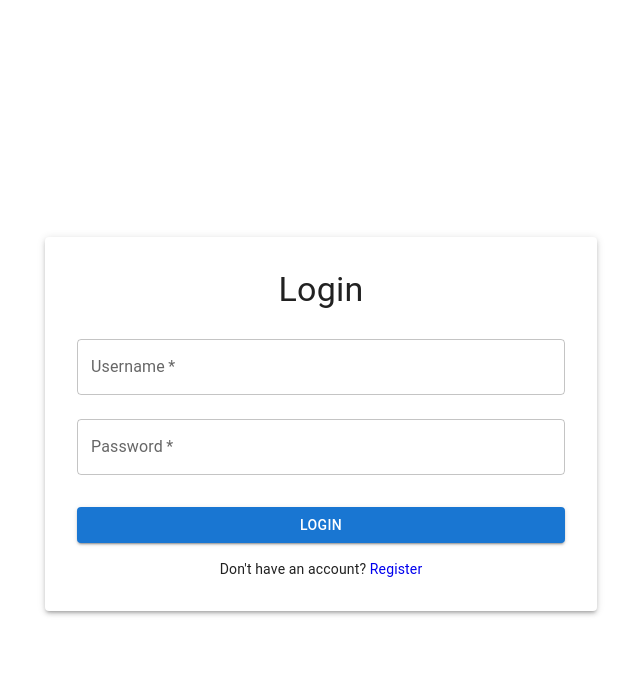
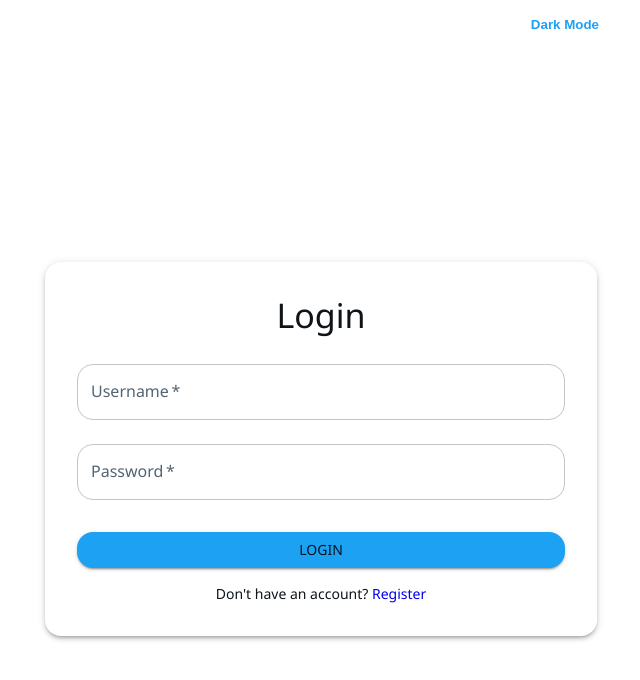
Before and after one commit to hamzaHarahsheh/GP2-JustTweets, a React (Create React App) app in the folder frontend/: page /login in a window 1280 px wide. Shown: the top 680 px of the page, without its empty margins (319-959 px from the left). Built offline with nearby package versions, Linux system fonts and the light colour scheme.

Commit message:
adding twitter theme with darkmode feature

```diff
--- a/frontend/src/App.tsx
+++ b/frontend/src/App.tsx
@@ -8,6 +8,7 @@ import Profile from './components/Profile';
 import Login from './pages/Login';
 import Register from './pages/Register';
 import { Typography } from '@mui/material';
+import { CustomThemeProvider, useThemeContext } from './contexts/ThemeContext';
 
 const PrivateRoute: React.FC<{ children: React.ReactNode }> = ({ children }) => {
   const { user, loading } = useAuth();
@@ -24,11 +25,19 @@ const AppLayout: React.FC = () => {
   const location = useLocation();
   const { user } = useAuth();
   const isAuthPage = location.pathname === '/login' || location.pathname === '/register';
+  const { toggleTheme, mode } = useThemeContext();
 
   return (
-    <Box sx={{ display: 'flex', minHeight: '100vh' }}>
+    <div style={{ display: 'flex', minHeight: '100vh', background: 'inherit' }}>
       {user && !isAuthPage && <Sidebar />}
-      <Box component="main" sx={{ flexGrow: 1, p: 3 }}>
+      <main style={{ flex: 1, maxWidth: 600, margin: '0 auto', background: 'inherit' }}>
+        <div style={{ display: 'flex', justifyContent: 'flex-end', padding: 16 }}>
+          <button onClick={toggleTheme} style={{
+            background: 'none', border: 'none', color: '#1DA1F2', fontWeight: 600, cursor: 'pointer'
+          }}>
+            {mode === 'dark' ? 'Light Mode' : 'Dark Mode'}
+          </button>
+        </div>
         <Routes>
           <Route path="/login" element={<Login />} />
           <Route path="/register" element={<Register />} />
@@ -53,18 +62,20 @@ const AppLayout: React.FC = () => {
             element={<Typography>404 Not Found</Typography>}
           />
         </Routes>
-      </Box>
-    </Box>
+      </main>
+    </div>
   );
 };
 
 const App: React.FC = () => {
   return (
     <AuthProvider>
-      <Router>
-        <CssBaseline />
-        <AppLayout />
-      </Router>
+      <CustomThemeProvider>
+        <Router>
+          <CssBaseline />
+          <AppLayout />
+        </Router>
+      </CustomThemeProvider>
     </AuthProvider>
   );
 };
--- a/frontend/src/components/Sidebar.tsx
+++ b/frontend/src/components/Sidebar.tsx
@@ -1,5 +1,5 @@
 import React, { useState } from 'react';
-import { useNavigate } from 'react-router-dom';
+import { useNavigate, useLocation } from 'react-router-dom';
 import { useAuth } from '../contexts/AuthContext';
 import {
     Home as HomeIcon,
@@ -22,6 +22,7 @@ import {
 
 const Sidebar: React.FC = () => {
     const navigate = useNavigate();
+    const location = useLocation();
     const { user, logout } = useAuth();
     const [dialogOpen, setDialogOpen] = useState(false);
 
@@ -39,32 +40,25 @@ const Sidebar: React.FC = () => {
 
     const profilePicUrl = user?.profilePicture?.data ? `data:${user.profilePicture.type};base64,${user.profilePicture.data}` : undefined;
 
+    // Helper to check if a route is active
+    const isActive = (path: string) => location.pathname === path;
+
     return (
-        <Box sx={{ width: 250, bgcolor: 'background.paper' }}>
-            <Box sx={{ p: 2, display: 'flex', alignItems: 'center', gap: 2 }}>
-                <Box
+        <Box sx={{ width: 260, bgcolor: 'background.paper', minHeight: '100vh', p: 2 }}>
+            {/* User info/header (not a nav item) */}
+            <Box sx={{ display: 'flex', alignItems: 'center', mb: 4 }}>
+                <Avatar
+                    src={profilePicUrl}
                     onClick={() => profilePicUrl && setDialogOpen(true)}
                     sx={{
+                        width: 48,
+                        height: 48,
                         cursor: profilePicUrl ? 'pointer' : 'default',
-                        '&:hover': {
-                            opacity: 0.8
-                        }
+                        '&:hover': { opacity: 0.8 }
                     }}
-                >
-                    <Avatar
-                        src={profilePicUrl}
-                        alt={user?.username}
-                        sx={{
-                            width: 40,
-                            height: 40,
-                            '&:hover': {
-                                opacity: 0.8
-                            }
-                        }}
-                    />
-                </Box>
+                />
                 <Box>
-                    <Typography variant="subtitle1" fontWeight="bold">
+                    <Typography fontWeight="bold">
                         {user?.username}
                     </Typography>
                     <Typography variant="body2" color="text.secondary">
@@ -75,20 +69,20 @@ const Sidebar: React.FC = () => {
 
             <List>
                 {menuItems.map((item) => (
-                    <ListItem key={item.text} disablePadding>
+                    <ListItem disablePadding key={item.text}>
                         <ListItemButton
+                            selected={isActive(item.path)}
                             onClick={() => navigate(item.path)}
                             sx={{
-                                '&:hover': {
-                                    backgroundColor: '#e3f2fd',
-                                    color: '#1976d2',
-                                    '& .MuiListItemIcon-root, & .MuiListItemText-primary': {
-                                        color: '#1976d2',
-                                    },
-                                },
+                                borderRadius: 8,
+                                mb: 1,
+                                backgroundColor: isActive(item.path) ? '#1a2733' : 'inherit',
+                                color: isActive(item.path) ? '#1DA1F2' : 'inherit',
                             }}
                         >
-                            <ListItemIcon>{item.icon}</ListItemIcon>
+                            <ListItemIcon>
+                                {item.icon}
+                            </ListItemIcon>
                             <ListItemText primary={item.text} />
                         </ListItemButton>
                     </ListItem>
@@ -96,15 +90,7 @@ const Sidebar: React.FC = () => {
                 <ListItem disablePadding>
                     <ListItemButton
                         onClick={handleLogout}
-                        sx={{
-                            '&:hover': {
-                                backgroundColor: '#e3f2fd',
-                                color: '#1976d2',
-                                '& .MuiListItemIcon-root, & .MuiListItemText-primary': {
-                                    color: '#1976d2',
-                                },
-                            },
-                        }}
+                        sx={{ borderRadius: 8, mb: 1 }}
                     >
                         <ListItemIcon>
                             <LogoutIcon />
--- /dev/null
+++ b/frontend/src/contexts/ThemeContext.tsx
@@ -0,0 +1,43 @@
+import React, { createContext, useContext, useMemo, useState } from 'react';
+import { ThemeProvider, createTheme, CssBaseline } from '@mui/material';
+
+const ThemeContext = createContext({ toggleTheme: () => {}, mode: 'light' });
+
+export const useThemeContext = () => useContext(ThemeContext);
+
+export const CustomThemeProvider: React.FC<{ children: React.ReactNode }> = ({ children }) => {
+    const [mode, setMode] = useState<'light' | 'dark'>('light');
+    const toggleTheme = () => setMode((prev) => (prev === 'light' ? 'dark' : 'light'));
+
+    const theme = useMemo(
+        () =>
+            createTheme({
+                palette: {
+                    mode,
+                    primary: { main: '#1DA1F2' },
+                    background: {
+                        default: mode === 'dark' ? '#15202b' : '#fff',
+                        paper: mode === 'dark' ? '#192734' : '#fff',
+                    },
+                    text: {
+                        primary: mode === 'dark' ? '#fff' : '#0f1419',
+                        secondary: mode === 'dark' ? '#8899a6' : '#536471',
+                    },
+                },
+                shape: { borderRadius: 16 },
+                typography: {
+                    fontFamily: 'Segoe UI, Arial, sans-serif',
+                },
+            }),
+        [mode]
+    );
+
+    return (
+        <ThemeContext.Provider value={{ toggleTheme, mode }}>
+            <ThemeProvider theme={theme}>
+                <CssBaseline />
+                {children}
+            </ThemeProvider>
+        </ThemeContext.Provider>
+    );
+};
```
